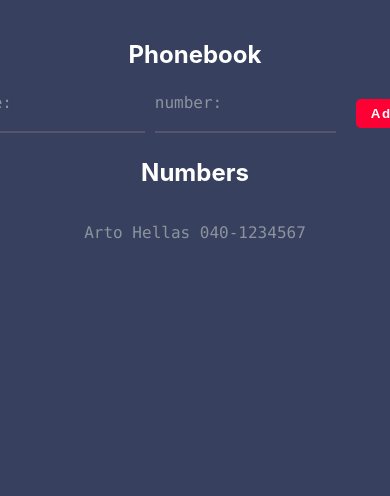
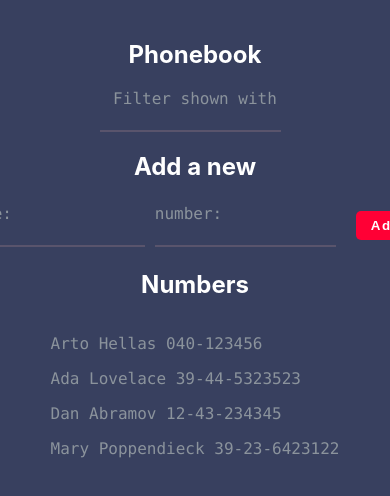
Before and after one commit to MariaVillascusa/bootcamp-fullstack, a React (Create React App) app in the folder part2/phonebook/: page / in a window 390 px wide. Shown: the top 496 px of the page. Built offline with nearby package versions, Linux system fonts and the light colour scheme.

Commit message:
2.8.2 phonebook step3

```diff
--- a/part2/phonebook/src/components/App.js
+++ b/part2/phonebook/src/components/App.js
@@ -1,16 +1,16 @@
 import React, { useState } from 'react'
-
-const Person = ({ name,number }) => <p>{name} {number}</p>
+const Person = ({ name, number }) => <p>{name} {number}</p>
 
 const App = () => {
   const [persons, setPersons] = useState([
-    {
-      name: 'Arto Hellas',
-      number: '040-1234567'
-    }
+    { name: 'Arto Hellas', number: '040-123456' },
+    { name: 'Ada Lovelace', number: '39-44-5323523' },
+    { name: 'Dan Abramov', number: '12-43-234345' },
+    { name: 'Mary Poppendieck', number: '39-23-6423122' }
   ])
   const [newName, setNewName] = useState('')
   const [newNumber, setNewNumber] = useState('')
+  const [findValue, setFind] = useState('')
 
   const addPerson = (e) => {
     e.preventDefault()
@@ -25,28 +25,42 @@ const App = () => {
     setPersons(persons.concat(personObj))
     setNewName("")
   }
+  const isRepeat = (persons.findIndex(person => person.name === newName)) !== -1
 
   const handleNameChange = e => setNewName(e.target.value)
   const handleNumberChange = e => setNewNumber(e.target.value)
 
-  const isRepeat = (persons.findIndex(person => person.name === newName)) !== -1
+  const findPerson = e => {
+    setFind(e.target.value)
+    filter();
+  }
+
+  const filter = () => {
+    const search = persons.filter(person => person.name.toLowerCase().includes(findValue.toLocaleLowerCase()))
+    setPersons(search)
+  }
 
   return (
     <div className="container">
       <h2>Phonebook</h2>
+      <label>Filter shown with</label>
+      <input type="text" onChange={findPerson} value={findValue} />
+      <h2>Add a new</h2>
       <form onSubmit={addPerson}>
         <div>
           name: <input type="text" value={newName} onChange={handleNameChange} />
         </div>
         <div>
-          number: <input  type="text" value={newNumber} onChange={handleNumberChange} />
+          number: <input type="text" value={newNumber} onChange={handleNumberChange} />
         </div>
         <div>
           <button type="submit">Add</button>
         </div>
       </form>
       <h2>Numbers</h2>
-      {persons.map(person => <Person key={person.name} name={person.name} number={person.number}/>)}
+      <div className="numbers">
+        {persons.map(person => <Person key={person.name} name={person.name} number={person.number} />)}
+      </div>
     </div>
   )
 }
--- a/part2/phonebook/src/index.css
+++ b/part2/phonebook/src/index.css
@@ -42,6 +42,11 @@ button {
 
 button:hover {
   cursor: pointer;
+  background-color: #e10020;
+}
+
+button:active {
+  background-color: #ff0035;
 }
 
 form {
@@ -50,6 +55,7 @@ form {
 }
 
 input[type="text"] {
+  margin-top: 5px;
   margin-right: 10px;
   border: none;
   border-bottom: 2px solid #59546c;
```
